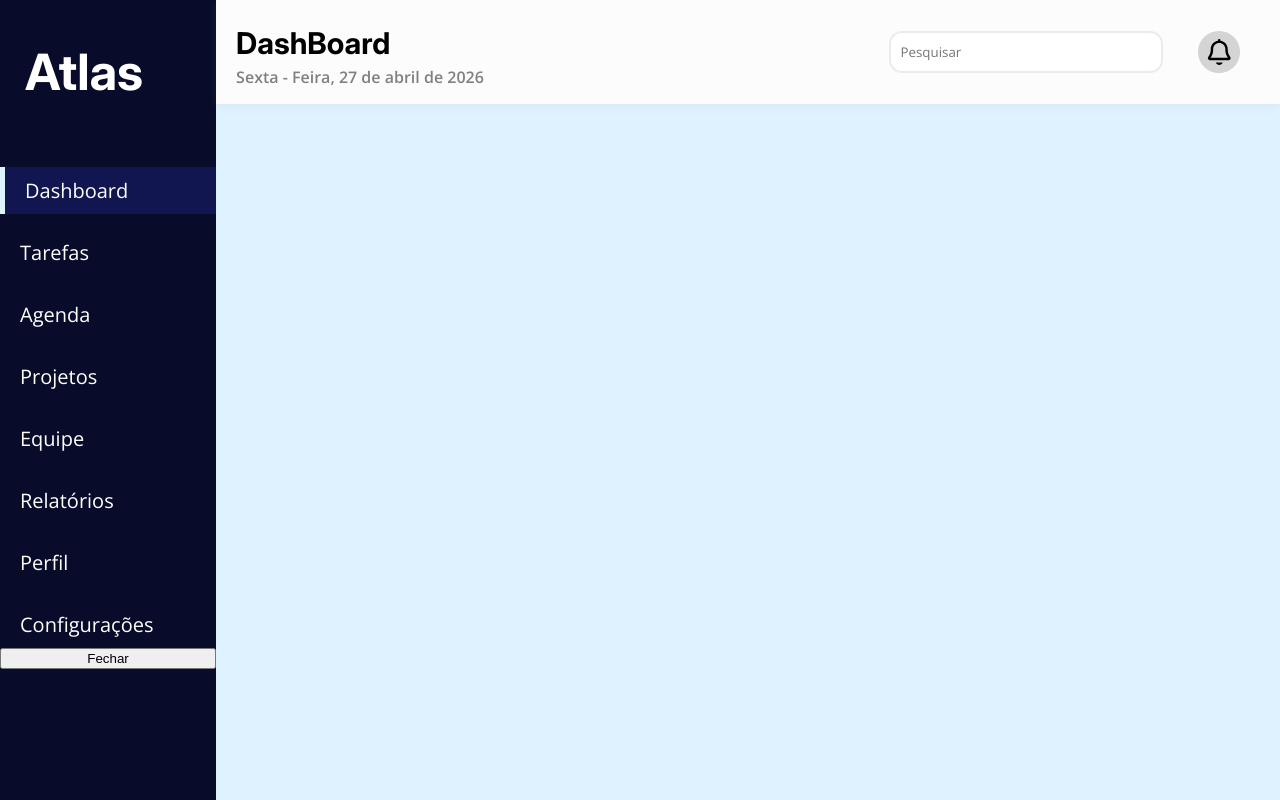
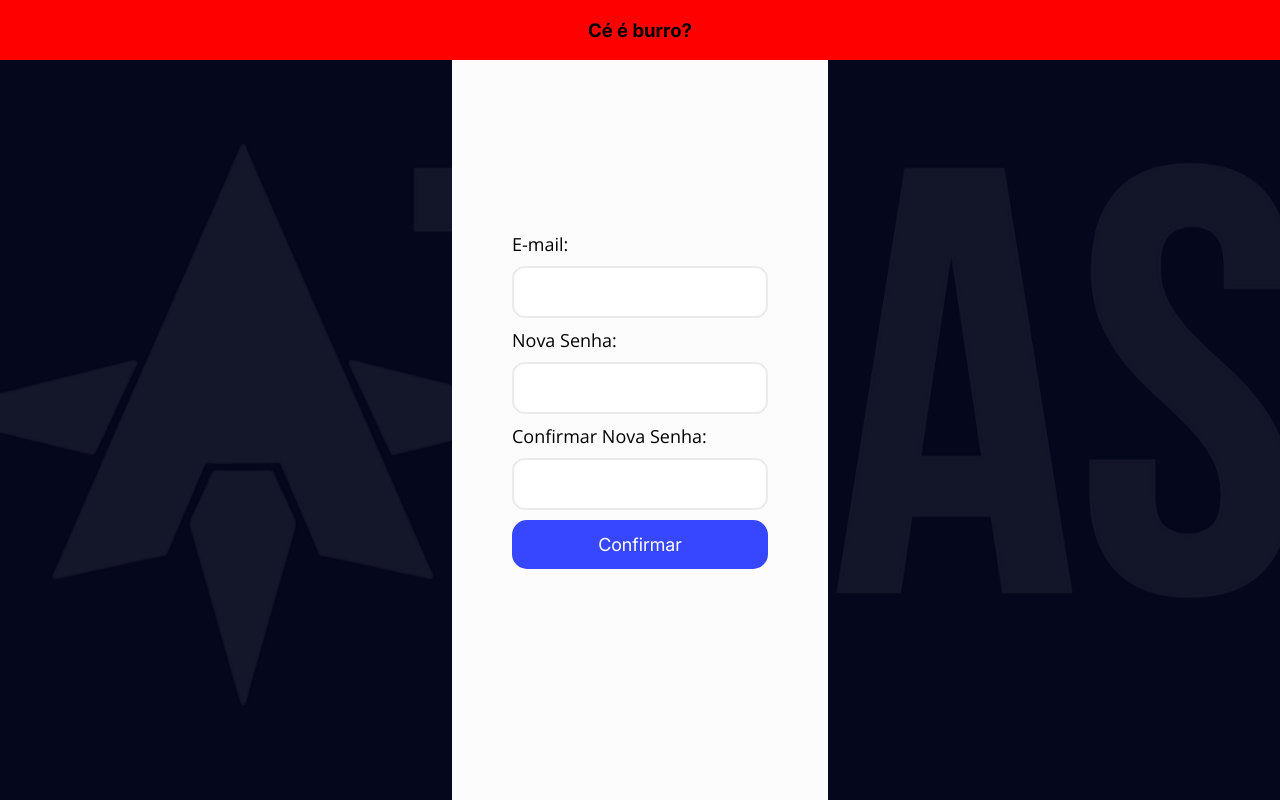
Before and after one commit to carloshenrique54/Atlas-Dash, a React (Vite) app: page /redefinirsenha in a window 1280 px wide. Built offline with nearby package versions, Linux system fonts and the light colour scheme.

Commit message:
Tela de redefinir senha

```diff
--- a/src/App.jsx
+++ b/src/App.jsx
@@ -11,6 +11,7 @@ import Login from "./pages/Login.jsx"
 import Dashboard from './pages/Dashboard.jsx'
 import Tarefas from "./pages/Tarefas.jsx"
 import Agenda from './pages/Agenda.jsx'
+import RedefinirSenha from './pages/RedefinirSenha.jsx'
 
 // Arquivos .CSS
 import './styles/App.css'
@@ -19,15 +20,16 @@ function App() {
   return (
     <BrowserRouter>
 
-    {location.pathname !== "/" ? <Sidebar/> : null}
+    {location.pathname !== "/" ? location.pathname !== "/redefinirsenha" ? <Sidebar/> : null : null}
 
     <div className='telas'>
-      {location.pathname !== "/" ? <Header /> : null}
+      {location.pathname !== "/" ? location.pathname !== "/redefinirsenha" ? <Header /> : null : null}
       <Routes>
         <Route path="/" element={<Login />}/>
         <Route path="/dashboard" element={<Dashboard />}/>
         <Route path="/tarefas" element={<Tarefas />}/>
         <Route path="/agenda" element={<Agenda />}/>
+        <Route path='/redefinirsenha' element={<RedefinirSenha />}/>
       </Routes>
     </div>
     </BrowserRouter>
--- a/src/pages/Login.jsx
+++ b/src/pages/Login.jsx
@@ -1,6 +1,6 @@
 import { supabase } from "../services/supabase"
 import { useState } from "react"
-import { useNavigate } from "react-router-dom"
+import { useNavigate, Link } from "react-router-dom"
 import "../styles/Login.css"
 
 function Login(){
@@ -52,7 +52,7 @@ function Login(){
                 <button type="submit">Fazer Login</button>
                 <div className="links">
                     <a href="https://localhost:3000/cadastrostartup">Fazer Cadastro</a>
-                    <a href="https://localhost:3000/redefinirsenha">Esqueci minha senha</a>
+                    <Link to="/redefinirsenha">Esqueci minha senha</Link>
                 </div>
             </form>
         </main>
--- /dev/null
+++ b/src/pages/RedefinirSenha.jsx
@@ -0,0 +1,38 @@
+import { useState } from "react";
+import "../styles/RedefinirSenha.css"
+
+function RedefinirSenha(){
+    const [abrirToastErro, setAbrirToastErro] = useState("")
+    const [mensagemErroToast, setMensagemErroToast] = useState("Cé é burro?")
+    const [abrirToastCerto, setAbrirToastcerto] = useState("")
+    const [mensagemCertoToast, setMensagemCertoToast] = useState("")
+    return(
+        <>
+            <div className={!abrirToastErro ? "modalAviso" : "modalAviso ativo"}>
+                <h3>{mensagemErroToast}</h3>
+            </div>
+            <div className={!abrirToastCerto ? "toast" : "toast ativo"}>
+                {mensagemCertoToast}
+            </div>
+            <main className="mainLogin">
+                <form>
+                    <div className="inputBox">
+                        <label>E-mail:</label>
+                        <input></input>
+                    </div>
+                    <div className="inputBox">
+                        <label>Nova Senha:</label>
+                        <input></input>
+                    </div>
+                    <div className="inputBox">
+                        <label>Confirmar Nova Senha:</label>
+                        <input></input>
+                    </div>
+                    <button className="TrocarSenha">Confirmar</button>
+                </form>
+            </main>
+        </>
+    )
+}
+
+export default RedefinirSenha;
--- a/src/styles/Login.css
+++ b/src/styles/Login.css
@@ -41,6 +41,7 @@ form input{
     border-radius: 13px;
     outline: none;
     border: 2px solid rgba(0, 0, 0, 0.080);
+    transition: ease 0.3s;
 }
 
 form input:focus{
--- /dev/null
+++ b/src/styles/RedefinirSenha.css
@@ -0,0 +1,10 @@
+.modalAviso{
+    display: flex;
+    align-items: center;
+    justify-content: center;
+    text-align: center;
+    width: 100%;
+    z-index: 999;
+    position: fixed;
+    background-color: red;
+}
```
Also changed, not shown: src/assets/images/fundo - login.png, 1 other file (tests, documents, lock files or other folders).
